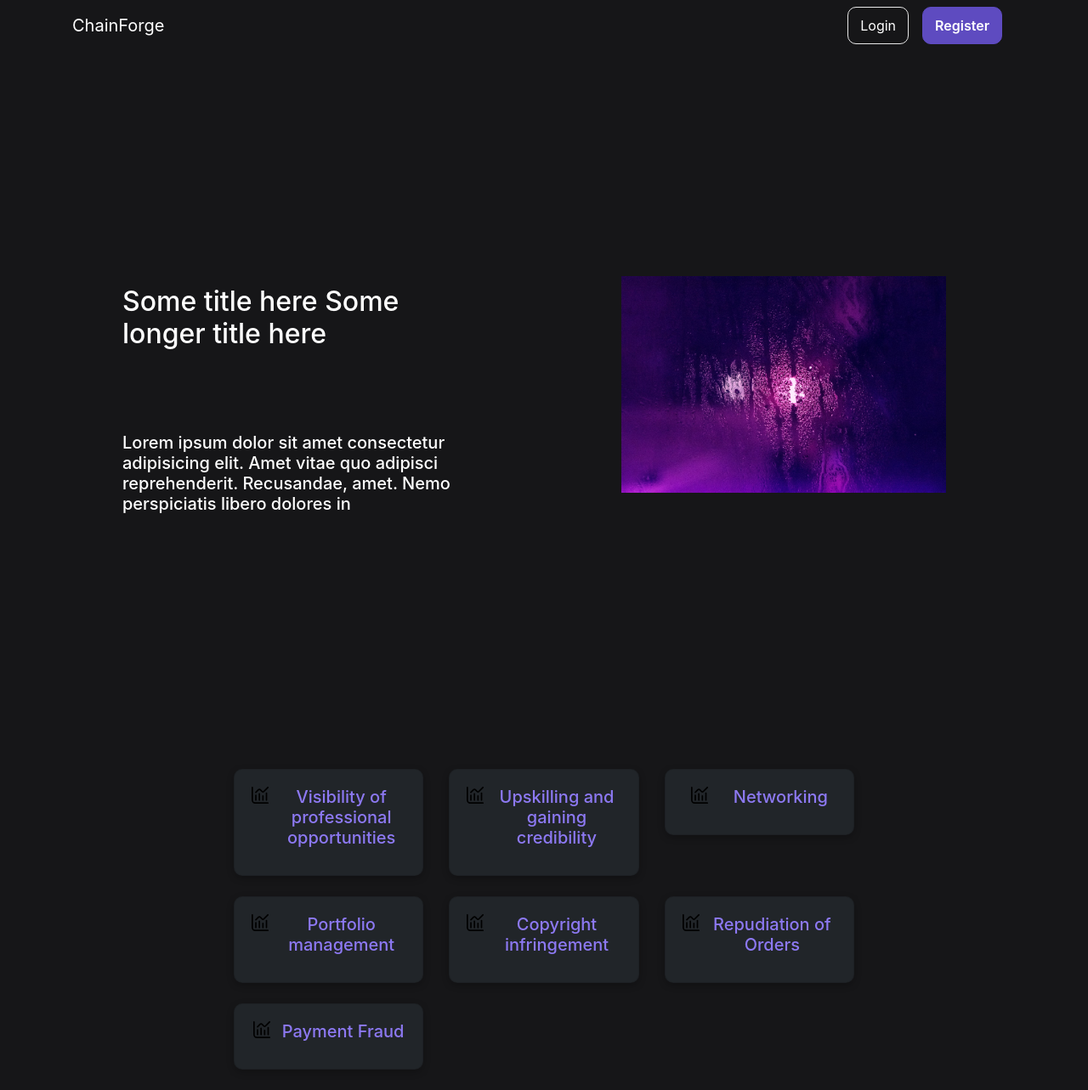
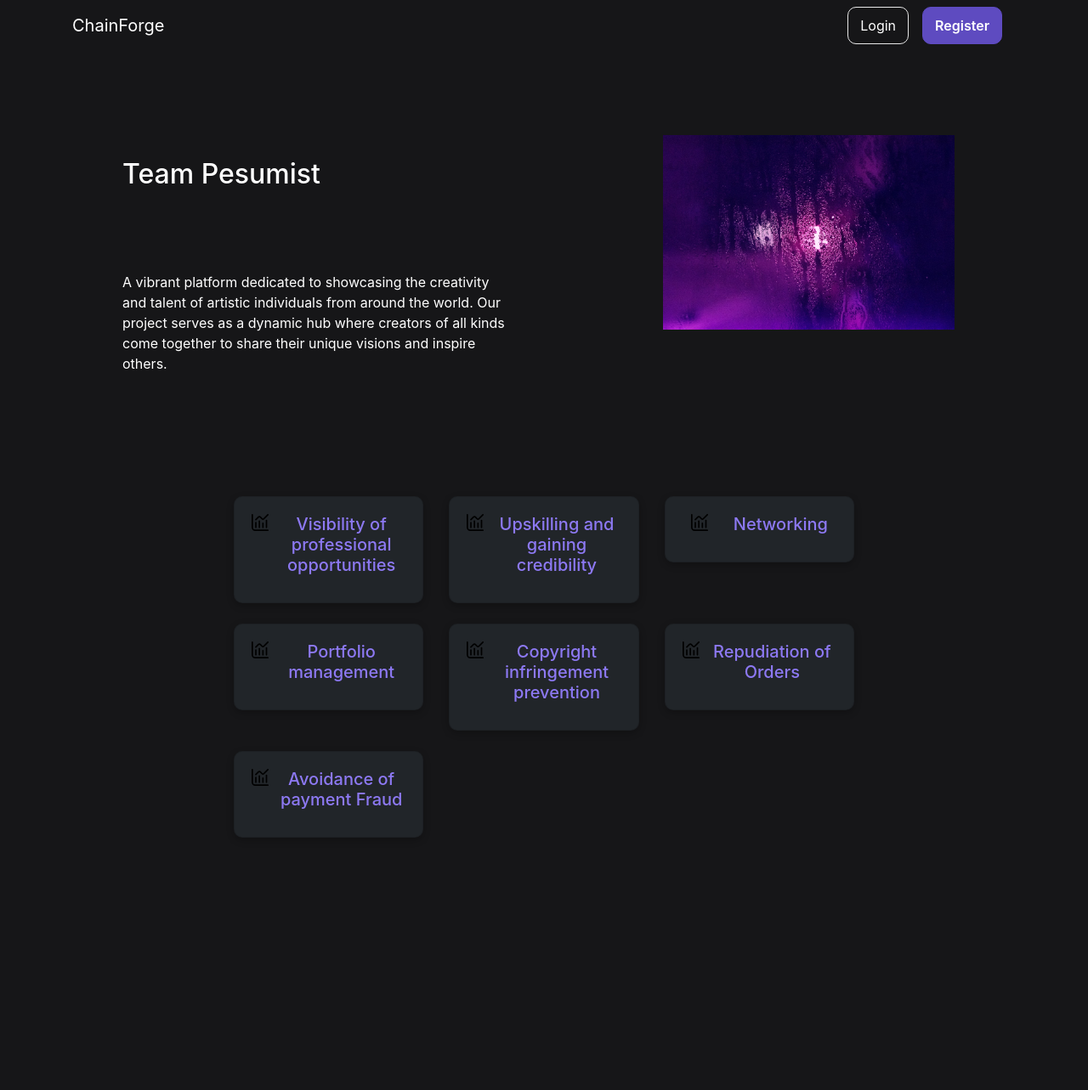
Before and after one commit to 2020-HelloWorld/ChainForge, a Flask app: page / in a window 1280 px wide. Shown: the whole page at 85% size. After the commit the page ends 985 px from the top, so only its background shows below. Run offline with Flask 3, Linux system fonts and the light colour scheme; parts of the project's set-up code (start-up, migrations or seed data) failed here and were passed over; some libraries are stand-ins or nearby versions.

Commit message:
UI Changes
Done

```diff
--- a/ChainForge/forms.py
+++ b/ChainForge/forms.py
@@ -131,7 +131,7 @@ class OrderAcceptForm(FlaskForm):
 
 
 class DisputeForm(FlaskForm):
-    your_id = IntegerField("Your id")
-    their_id = IntegerField("their id")
+    your_id = IntegerField("Your Art id")
+    their_id = IntegerField("Their Art id")
 
     submit = SubmitField("Dispute")
--- a/ChainForge/routes.py
+++ b/ChainForge/routes.py
@@ -64,7 +64,7 @@ with open("Chainforge/contract.abi", "r") as f:
 
 # from web3.auto import w3
 contract_mi = w3.eth.contract(
-    abi=abi, bytecode=bytecode, address="0x0ACCcD62B54239F1c319e60b59B5a5bD7c7Cd1f7"
+    abi=abi, bytecode=bytecode, address="0xBB66630636C5bC359f7da2d3926f4De186AFc625"
 )
 
 # # private_keys = {
@@ -81,7 +81,7 @@ private_keys=dict()
 
 Account.enable_unaudited_hdwallet_features()
 
-mnemonic_phrase = "acid pitch kit motor trophy tool exchange ribbon yard prison view increase"
+mnemonic_phrase = "wait kiss lift drill angle simple peace limit vendor zebra give december"
 
 accounts = w3.eth.accounts
 for i in range(len(accounts)):
--- a/ChainForge/static/main.css
+++ b/ChainForge/static/main.css
@@ -65,7 +65,7 @@ body {
   /* background-color: #343a40; */
   background-color: #161618;
   /* Dark gray background color */
-  color: #ffffff;
+  /* color: #ffffff; */
   margin-top: 60px;
   /* White text color */
 }
--- a/ChainForge/templates/dispute.html
+++ b/ChainForge/templates/dispute.html
@@ -1,12 +1,10 @@
 {%extends "layout.html" %}
 {% block content %}
-<div class="content-section">
-	<h1 class = "border-bottom mb-4">MarketPlace</h1>
+<div class="content-section" style="margin-top: 20px;">
 
     <form method="POST" action="" enctype="multipart/form-data">
         {{ form.hidden_tag() }}
         <fieldset class="form-group">
-            <legend class="border-bottom mb-4">Add Art</legend>
             <div class="form-group">
                 {{ form.your_id.label(class="form-control-label") }}
 
--- a/ChainForge/templates/home.html
+++ b/ChainForge/templates/home.html
@@ -8,7 +8,7 @@
 
   <!-- Bootstrap CSS -->
   <link rel="stylesheet" href="https://maxcdn.bootstrapcdn.com/bootstrap/4.0.0/css/bootstrap.min.css">
-  <link rel="stylesheet" href="../static/main.css" />
+  <!-- <link rel="stylesheet" href="../static/main.css" /> -->
   <!-- Custom CSS -->
   <style>
     body {
@@ -16,10 +16,31 @@
       background-color: #161618;
       /* Dark gray background color */
       color: #ffffff;
-      margin-top: 60px;
+      margin-top: 10px;
+      /* margin-bottom: 10px; */
       /* White text color */
     }
+      .rhs img {
+              transition: transform 0.5s ease-in-out; /* Add transition property */
+          }
 
+      .rhs img:hover {
+          transform: scale(1.1); /* Add scale transform on hover */
+      }
+      .navbar.scrolled {
+      background-color: rgba(0, 0, 0, 1) !important;
+      transition: background-color 0.3s ease-in-out;
+    }
+
+    .navbar.scrolled a.nav-link {
+      color: white !important;
+      opacity: 0.7;
+    }
+
+    .navbar.scrolled .navbar-brand {
+      color: white !important;
+      opacity: 0.9;
+    }
     .card {
       background-color: #212529;
       /* Darker gray background color for cards */
@@ -41,10 +62,6 @@
       color: white;
     }
 
-
-
-
-
     .card-body {
       display: flex;
       gap: 10px;
@@ -59,7 +76,7 @@
       display: flex;
       justify-content: space-between;
       align-items: center;
-      margin: 10em auto 10em auto;
+      margin: auto;
       padding: 5em 0 5em 0;
       width: 90%
         /* Added margin for the Lorem ipsum text */
@@ -172,13 +189,11 @@
         </div>
       </div>
     </nav>
-  </header>
 
   <div class="landing-container">
     <div class="lhs">
-      <h2>Some title here Some longer title here</h2>
-      <h5>Lorem ipsum dolor sit amet consectetur adipisicing elit. Amet vitae quo adipisci reprehenderit. Recusandae,
-        amet. Nemo perspiciatis libero dolores in </h5>
+      <h2>Team Pesumist</h2>
+      <p>A vibrant platform dedicated to showcasing the creativity and talent of artistic individuals from around the world. Our project serves as a dynamic hub where creators of all kinds come together to share their unique visions and inspire others.</p>
     </div>
     <div class="rhs">
       <img src="../static/rhsimg.avif" width="65%" />
@@ -230,7 +245,7 @@
             <div class="card text-center">
               <div class="card-body">
                 <img src="../static/chart-histogram.svg" height="20px" />
-                <h5 class="card-title">Copyright infringement</h5>
+                <h5 class="card-title">Copyright infringement prevention</h5>
               </div>
             </div>
           </div>
@@ -248,7 +263,7 @@
             <div class="card text-center">
               <div class="card-body">
                 <img src="../static/chart-histogram.svg" height="20px" />
-                <h5 class="card-title">Payment Fraud</h5>
+                <h5 class="card-title">Avoidance of payment Fraud</h5>
               </div>
             </div>
           </div>
@@ -262,7 +277,16 @@
   <script src="https://code.jquery.com/jquery-3.2.1.slim.min.js"></script>
   <script src="https://cdnjs.cloudflare.com/ajax/libs/popper.js/1.12.9/umd/popper.min.js"></script>
   <script src="https://maxcdn.bootstrapcdn.com/bootstrap/4.0.0/js/bootstrap.min.js"></script>
-
+  <script>
+    // JavaScript to add transparent class to navbar when scrolled
+    $(window).scroll(function () {
+      if ($(document).scrollTop() > 50) {
+        $('.navbar').addClass('scrolled');
+      } else {
+        $('.navbar').removeClass('scrolled');
+      }
+    });
+  </script>
 </body>
 
 </html>
```
Also changed, not shown: ChainForge/templates/layout.html (+44 -1 lines).
